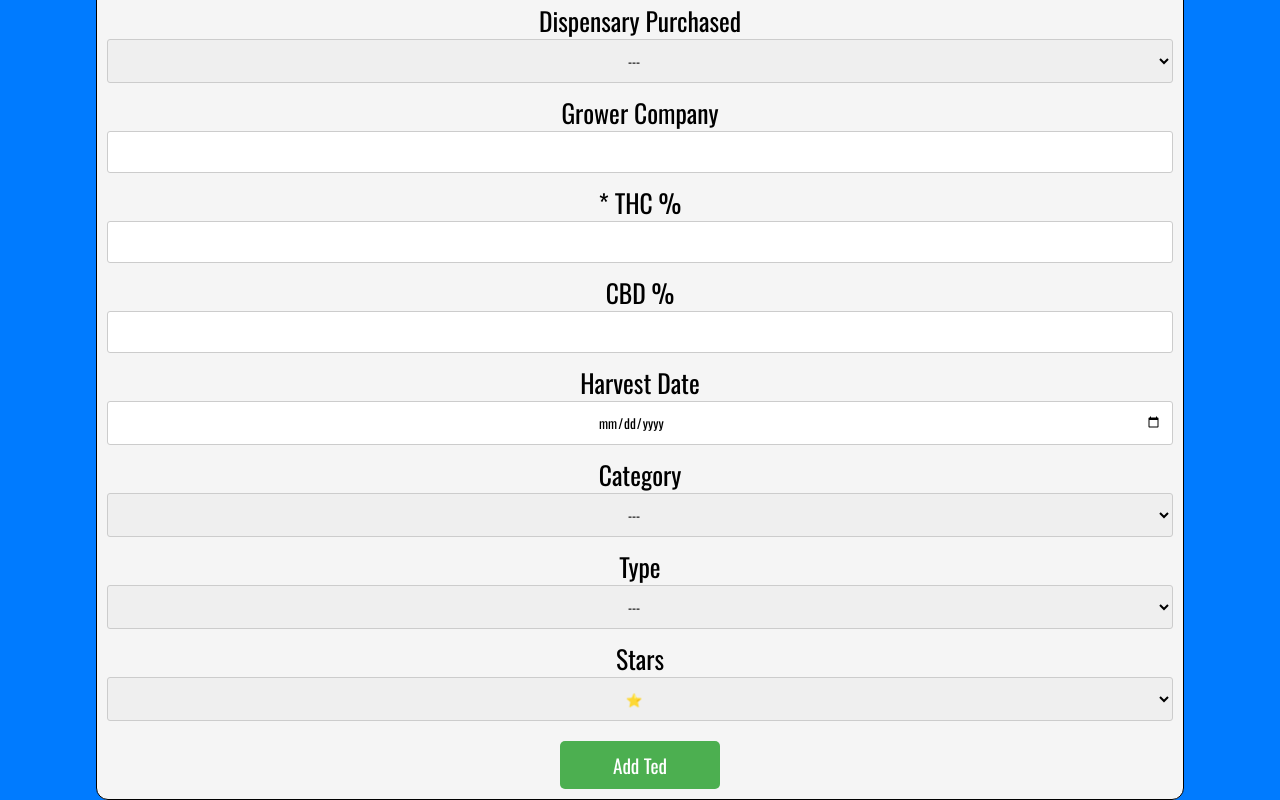
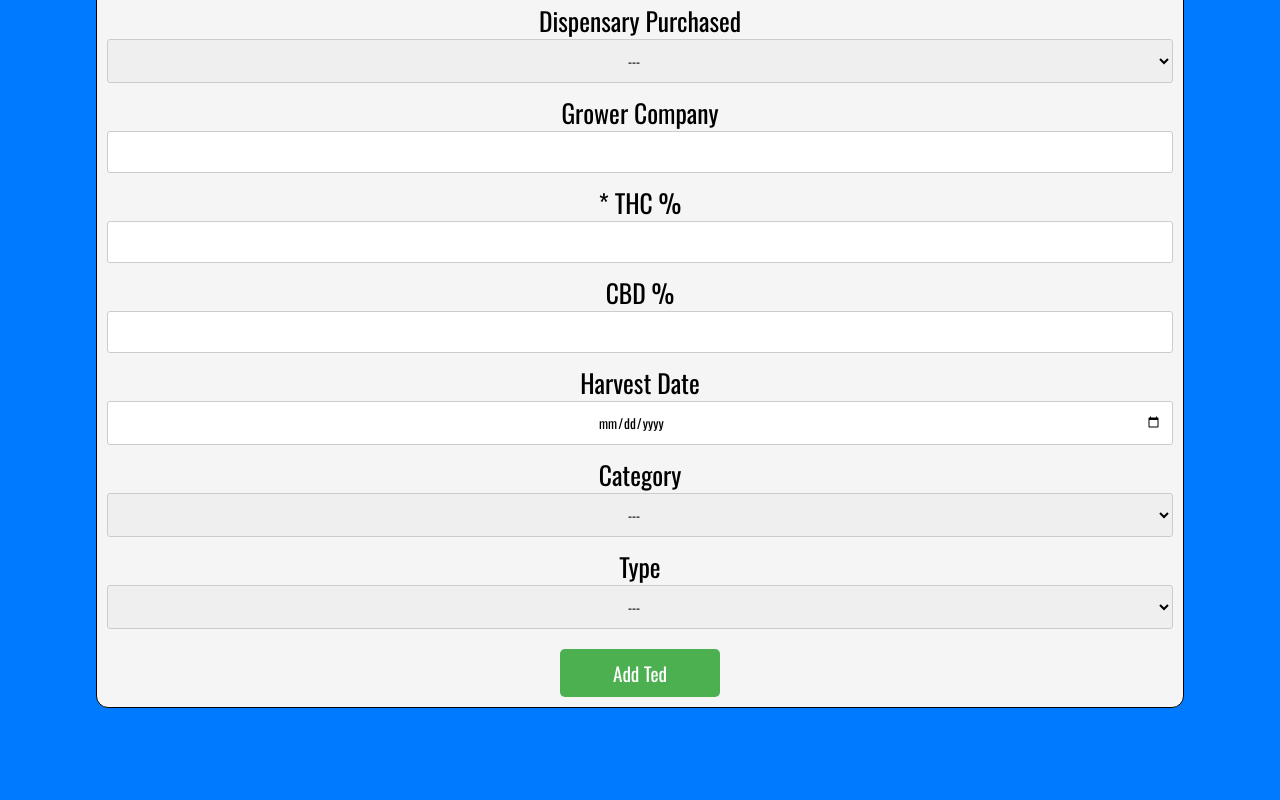
Before and after one commit to zakward/ted-tracker-v2, a React (Vite) app in the folder client/: page /form in a window 1280 px wide. Shown: the part 268-1068 px from the top of the page. After the commit the page ends 976 px from the top, so only its background shows below. Built offline with nearby package versions, Linux system fonts and the light colour scheme; no server answers; sample sign-in values are in the browser's storage.

Commit message:
removed stars from add ted form

```diff
--- a/client/src/components/Form.jsx
+++ b/client/src/components/Form.jsx
@@ -57,15 +57,15 @@ function Form() {
     }
 
     return (
-        <form id ="ted-form" onSubmit={handleSubmit}>
-            <p id = "required">* required</p>
+        <form id="ted-form" onSubmit={handleSubmit}>
+            <p id="required">* required</p>
 
             <label>* Ted Name</label><input required className="form-input" name="name" value={inputs.name} onChange={handleChange} />
             <label>Dispensary Purchased</label>
             <select className="form-input" name="dispensaryPurchased" value={inputs.dispensaryPurchased} onChange={handleChange}>
-                <option value = "">---</option>
-                <option value = "Harvest">Harvest</option>
-                <option value = "Natural Relief">Natural Relief</option>
+                <option value="">---</option>
+                <option value="Harvest">Harvest</option>
+                <option value="Natural Relief">Natural Relief</option>
             </select>
             <label>Grower Company</label><input className="form-input" name="grower" value={inputs.grower} onChange={handleChange} />
             <label>* THC %</label><input required className="form-input" name="thc" value={inputs.thc} onChange={handleChange} type="number" />
@@ -85,36 +85,7 @@ function Form() {
                 <option value="indica">Indica</option>
                 <option value="hybrid">Hybrid</option>
             </select>
-            <label>Stars</label>
-            <select className="form-input" name="stars" value={inputs.stars} onChange={handleChange}>
-
-
-                <option
-
-                    value="1">⭐</option>
-
-
-                <option
-
-                    value="2">⭐⭐</option>
-
-
-                <option
-
-                    value="3">⭐⭐⭐</option>
-
-
-                <option
-
-                    value="4">⭐⭐⭐⭐</option>
-
-
-                <option
-
-                    value="5">⭐⭐⭐⭐⭐</option>
-
-
-            </select>                <button id = "add-btn">Add Ted</button>
+            <button id="add-btn">Add Ted</button>
 
         </form>
     );
```
